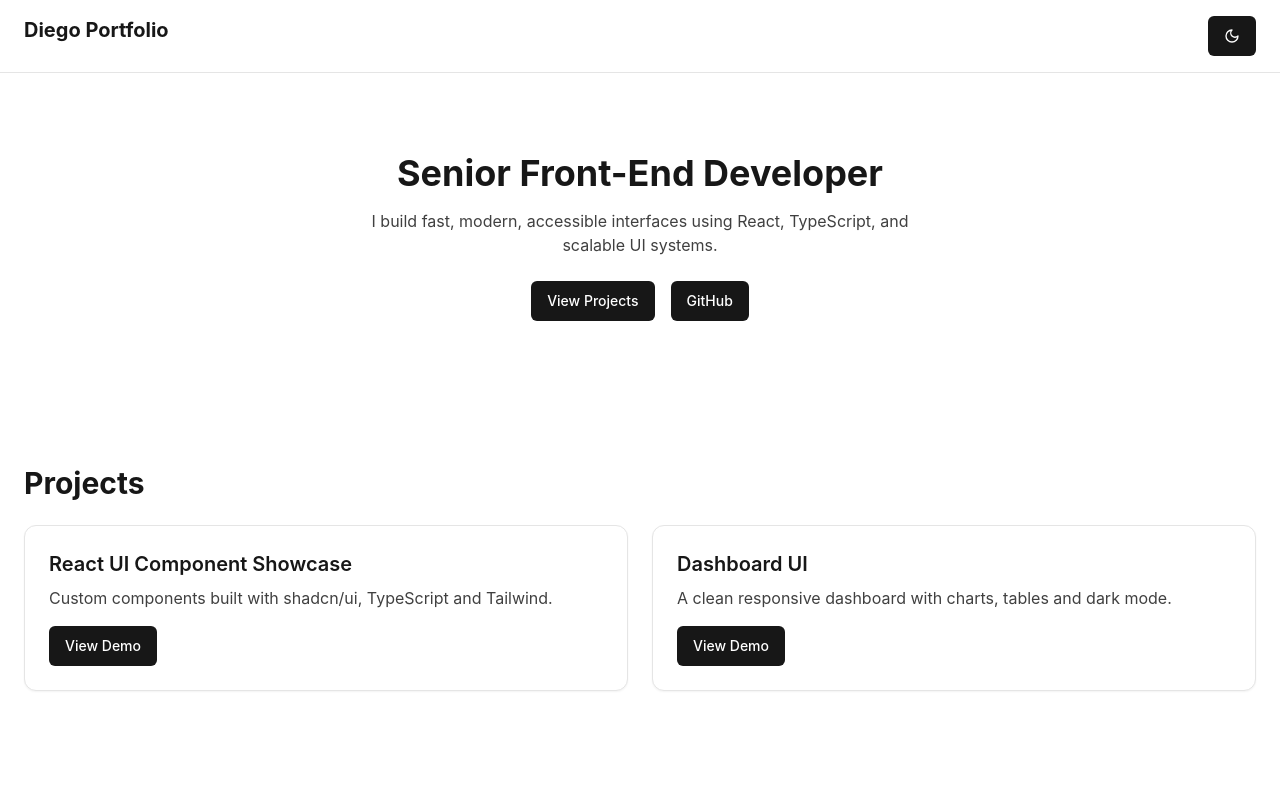
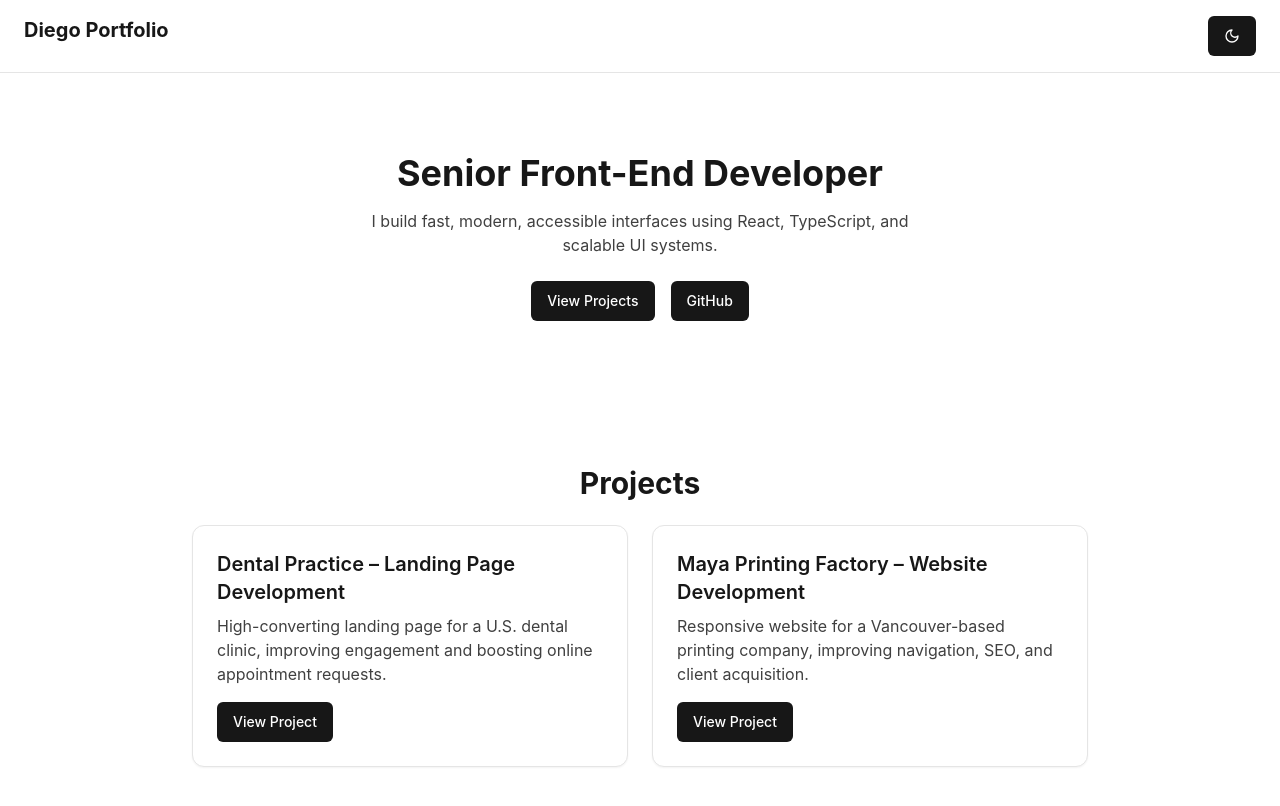
Before and after one commit to DiegoPonce0/MyPortfolio, a React (Vite) app: page / in a window 1280 px wide. Shown: the top 806 px of the page. Built offline with nearby package versions, Linux system fonts and the light colour scheme.

Commit message:
fix project section

```diff
--- a/src/components/Projects.tsx
+++ b/src/components/Projects.tsx
@@ -1,35 +1,41 @@
-import { Card } from "../components/ui/card";
+import { Card } from "./ui/card";
 import { Button } from "./ui/button";
-
 
 export default function Projects() {
   const projects = [
     {
-title: "React UI Component Showcase",
-desc: "Custom components built with shadcn/ui, TypeScript and Tailwind.",
-link: "#",
+      title: "Dental Practice – Landing Page Development",
+      desc: "High-converting landing page for a U.S. dental clinic, improving engagement and boosting online appointment requests.",
+      link: "https://coral-hare-100844.hostingersite.com/venenatis-urna-cursus-eget-nunc-scelerisque/",
     },
     {
-title: "Dashboard UI",
-desc: "A clean responsive dashboard with charts, tables and dark mode.",
-link: "#",
+      title: "Maya Printing Factory – Website Development",
+      desc: "Responsive website for a Vancouver-based printing company, improving navigation, SEO, and client acquisition.",
+      link: "https://coral-hare-100844.hostingersite.com/massa-vitae-toutor-condimentum-lacinia-quis/",
     },
   ];
 
-
   return (
     <section className="px-6 py-16">
-<h2 className="text-3xl font-bold text-neutral-900 dark:text-white mb-6">Projects</h2>
+      <h2 className="text-3xl font-bold text-neutral-900 dark:text-white text-center mb-6">
+        Projects
+      </h2>
 
-
-<div className="grid md:grid-cols-2 gap-6">
+      <div className="grid md:grid-cols-2 gap-6 max-w-4xl mx-auto">
         {projects.map((p) => (
           <Card key={p.title}>
             <div className="p-6">
-<h3 className="text-xl font-semibold text-neutral-900 dark:text-white">{p.title}</h3>
-<p className="text-neutral-700 dark:text-neutral-300 mt-2">{p.desc}</p>
+              <h3 className="text-xl font-semibold text-neutral-900 dark:text-white">
+                {p.title}
+              </h3>
+              <p className="text-neutral-700 dark:text-neutral-300 mt-2">
+                {p.desc}
+              </p>
+
               <Button className="mt-4" variant="default">
-<a href={p.link}>View Demo</a>
+                <a href={p.link} target="_blank" rel="noopener noreferrer">
+                  View Project
+                </a>
               </Button>
             </div>
           </Card>
```
Lines whose indentation alone changed are shown as unchanged.
